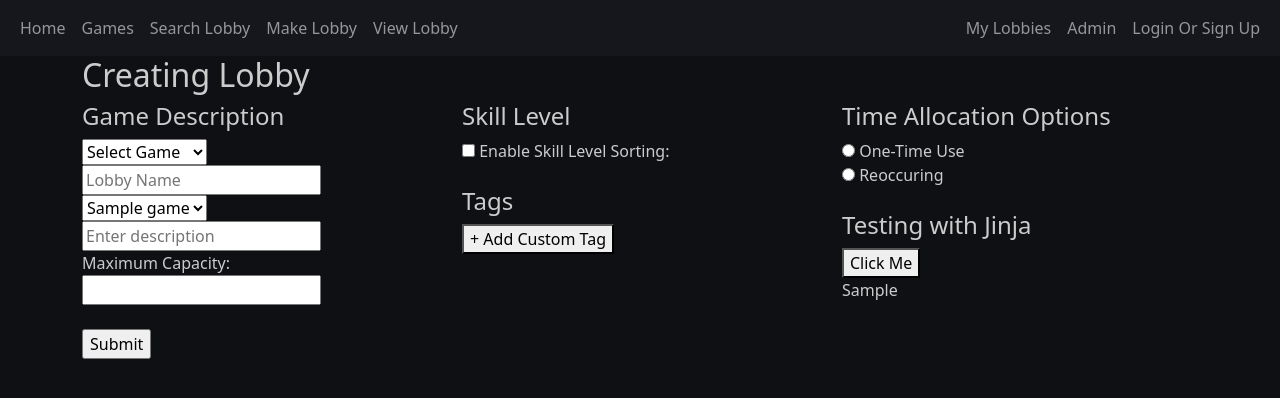
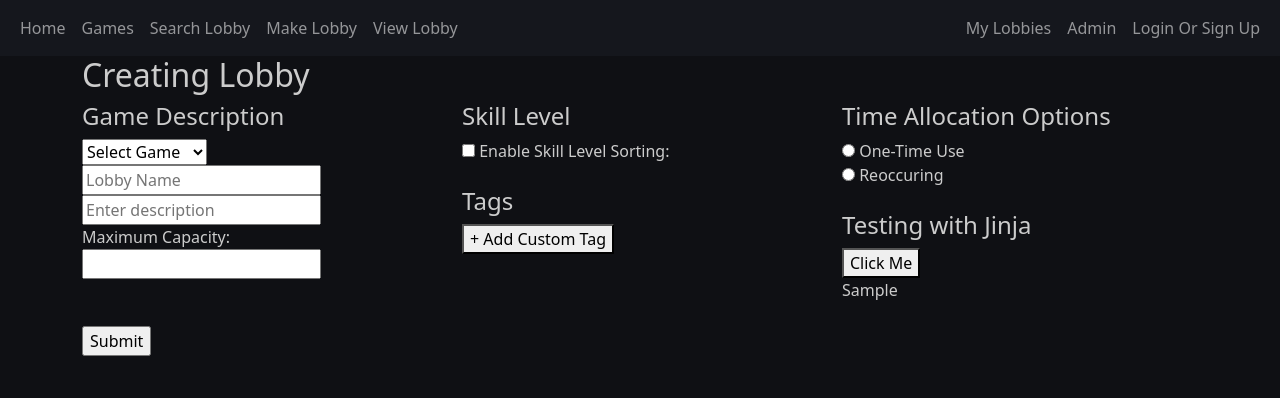
Before and after one commit to justinarat/Teamify, a Flask app: template app/templates/lobby-making.html in a window 1280 px wide. Shown: the top 398 px of the page. Run offline with Flask 3, Linux system fonts and the light colour scheme; the template is opened without the code that fills it: most values are stand-ins (such as "Sample title", 1, 10 or a date in 2020).

Commit message:
Removed residual code from merge i.e., double up of dropdown menu

```diff
--- a/app/templates/lobby-making.html
+++ b/app/templates/lobby-making.html
@@ -19,13 +19,6 @@
         </select>
         <input type="text" id="lobby-name" placeholder="Lobby Name">
         <br>
-
-        <select>
-          {% for game in game_titles %}
-          <option value="{{game}}">{{game}}</option>
-          {% endfor %}
-        </select>
-
         <input type="text" id="lobby-making-description" placeholder="Enter description">
         <br>
         <label for="lobby-max-capacity">Maximum Capacity:</label>
```
